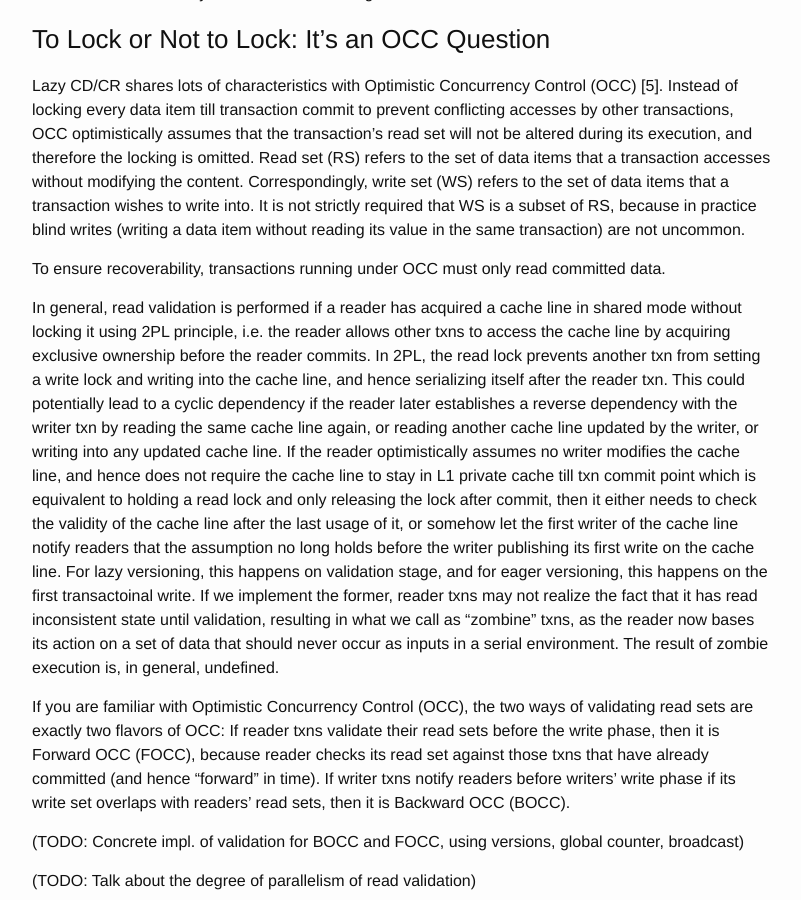
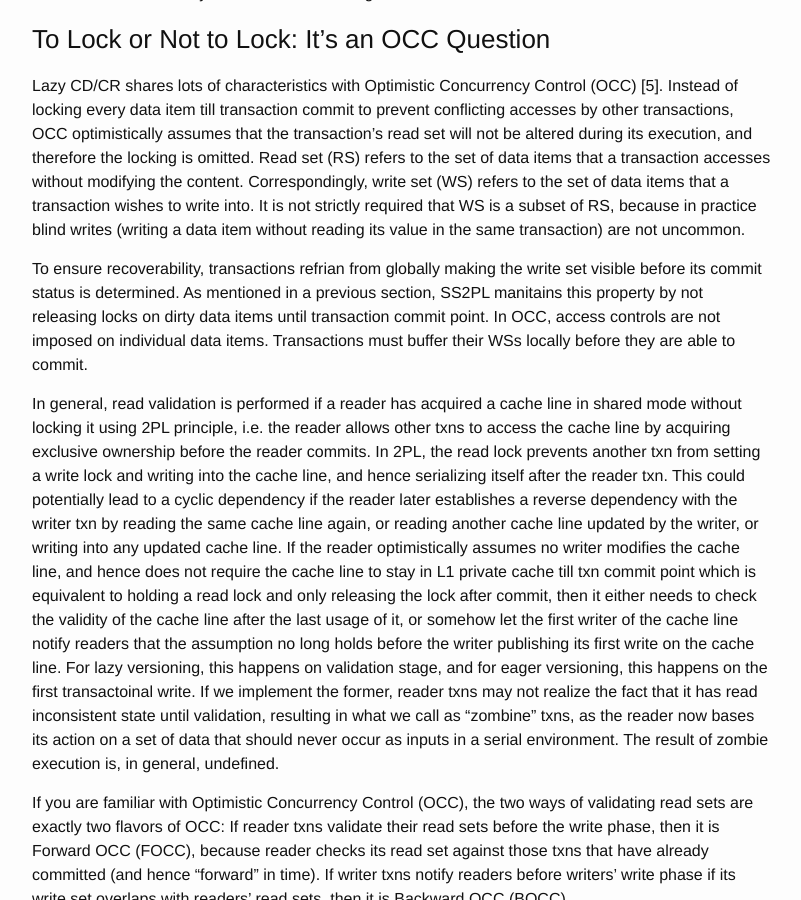
Before and after one commit to wangziqi2013/wangziqi2013.github.io, a Jekyll site: the page built from _posts/2018-03-18-HTM-Hardware-2PL-and-OCC.markdown, in a window 1280 px wide and 900 px high, scrolled down 3165 px. Shown: the whole window, without its empty margins (238-1039 px from the left). Built offline with Jekyll 4.4.1, drawn with Linux system fonts in a browser that asks for light colours.

Commit message:
Finish 2nd paragraph of OCC

```diff
--- a/_posts/2018-03-18-HTM-Hardware-2PL-and-OCC.markdown
+++ b/_posts/2018-03-18-HTM-Hardware-2PL-and-OCC.markdown
@@ -124,7 +124,11 @@ transaction accesses without modifying the content. Correspondingly, write set (
 that a transaction wishes to write into. It is not strictly required that WS is a subset of RS, because in practice
 blind writes (writing a data item without reading its value in the same transaction) are not uncommon.
 
-To ensure recoverability, transactions running under OCC must only read committed data.
+To ensure recoverability, transactions refrian from globally making the write set visible before its commit status is
+determined. As mentioned in a previous section, SS2PL manitains this property by not releasing locks on dirty data items
+until transaction commit point. In OCC, access controls are not imposed on individual data items. Transactions must
+buffer their WSs locally before they are able to commit.
+
 
 In general, read validation is performed if a reader has acquired a cache line in shared mode without locking it using 2PL
 principle, i.e. the reader allows other txns to access the cache line by acquiring exclusive ownership before the reader commits.
```
